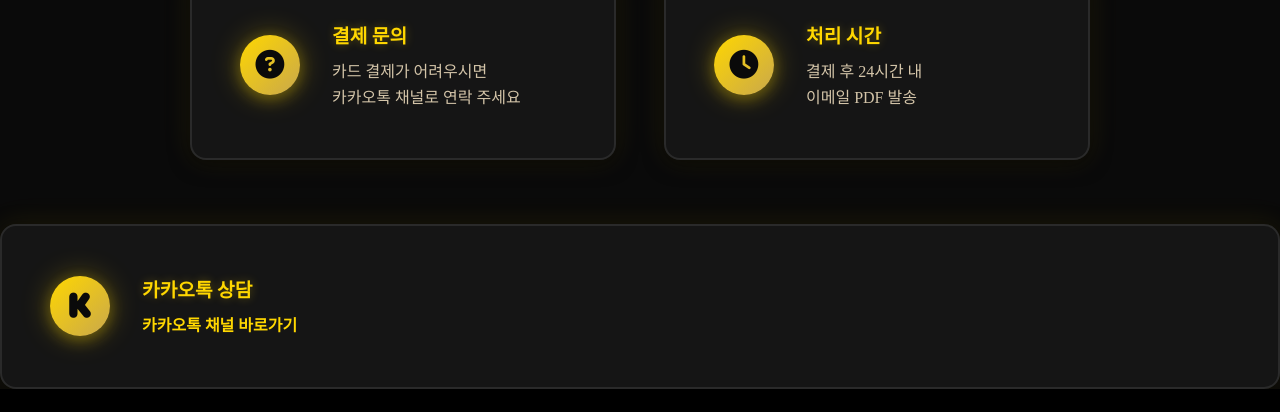
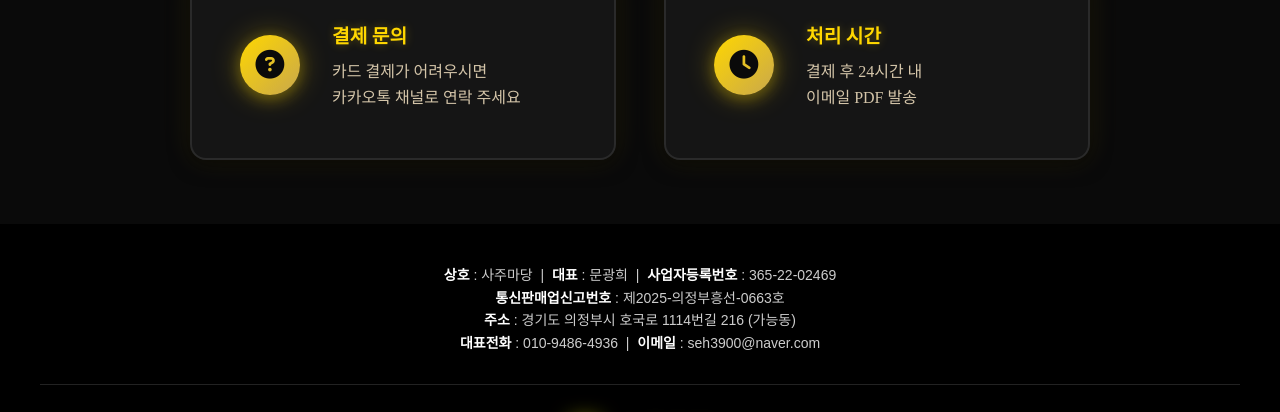
Before and after one commit to 100ilgildo-glitch/saju--is--available, a plain HTML site: page index.html in a window 1280 px wide. Shown: the part 8551-8963 px from the top of the page. Drawn offline with nearby package versions, Linux system fonts and the light colour scheme; a script that the page names is missing.

```diff
--- a/index.html
+++ b/index.html
@@ -911,17 +911,6 @@
     </section>
 
 
-                <div class="contact-item">
-                    <div class="contact-icon">
-                        <i class="fab fa-kickstarter-k"></i>
-                    </div>
-                    <div class="contact-text">
-                        <h3>카카오톡 상담</h3>
-                        <p><a href="https://pf.kakao.com/_MgnDn/chat" target="_blank" rel="noopener noreferrer">카카오톡 채널
-                                바로가기</a></p>
-                    </div>
-                </div>
-
     <footer class="site-footer">
     <div class="footer-container">
 
```
